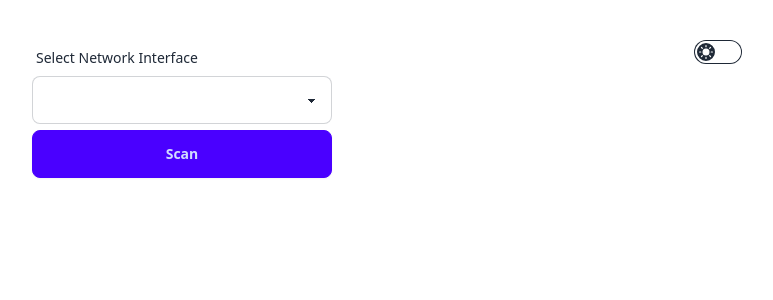
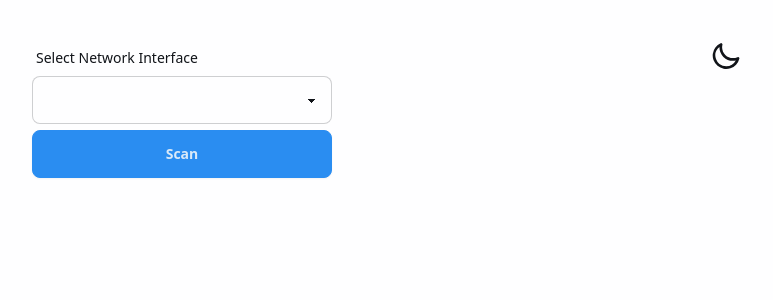
Before and after one commit to thewh1teagle/Ruscan, a React (Vite) app: page / in a window 1280 px wide. Shown: the top 300 px of the page, without its empty margins (458-1231 px from the left). Built offline with nearby package versions, Linux system fonts and the light colour scheme.

Commit message:
feat: add mui themes

```diff
--- a/index.html
+++ b/index.html
@@ -1,5 +1,5 @@
 <!doctype html>
-<html data-theme="" lang="en">
+<html lang="en">
   <head>
     <meta charset="UTF-8" />
     <link rel="icon" type="image/svg+xml" href="/logo.svg" />
--- a/package.json
+++ b/package.json
@@ -13,7 +13,7 @@
     "@tauri-apps/api": "^1.4.0",
     "react": "^18.2.0",
     "react-dom": "^18.2.0",
-    "theme-change": "^2.5.0"
+    "usehooks-ts": "^2.9.1"
   },
   "devDependencies": {
     "@tauri-apps/cli": "^1.4.0",
--- a/src/components/ScanField.tsx
+++ b/src/components/ScanField.tsx
@@ -23,7 +23,7 @@ export default function ScanField({ children }: { children: React.ReactNode }) {
 
     return (
         <div className="relative" onMouseEnter={() => setHover(true)} onMouseLeave={() => setHover(false)}>
-            <div className={cx("absolute -top-5 z-10 right-[50%] px-2 rounded-2xl translate-x-[50%]", active ? 'bg-green-500  text-base-100' : 'bg-slate-500 text-white', hover || active ? 'block' : 'hidden')}>
+            <div className={cx("absolute -top-5 z-10 right-[50%] px-2 rounded-2xl translate-x-[50%]", active ? 'bg-success  text-success-content' : '', hover || active ? 'block' : 'hidden')}>
                 {active ? (
                     <svg  xmlns="http://www.w3.org/2000/svg" fill="none" viewBox="0 0 24 24" stroke-width="1.5" stroke="currentColor" className="w-5 h-5">
                         <path stroke-linecap="round" stroke-linejoin="round" d="M4.5 12.75l6 6 9-13.5" />
@@ -32,7 +32,7 @@ export default function ScanField({ children }: { children: React.ReactNode }) {
             </div>
             <code
                 onClick={onClick}
-                className="px-2 py-[0.2px] cursor-pointer rounded-1xl mt-1 text-xs bg-secondary-content">
+                className="px-2 py-[0.2px] cursor-pointer rounded-sm text-base-content rounded-1xl mt-1 text-xs bg-base-300">
                 {limitString(children!.toString())}
             </code>
         </div>
--- a/src/components/ScanReport.tsx
+++ b/src/components/ScanReport.tsx
@@ -11,15 +11,12 @@ interface ScanReportProps {
 }
 export default function ScanReport({ hosts }: ScanReportProps) {
   return (
-    <ul role="list" className="divide-y divide-gray-100">
+    <ul role="list" className="divide-y divide-neutral">
       {hosts.map(host => (
         <li key={host.host} className="flex justify-between gap-x-6 py-5 flex-col text-center lg:flex-row items-center">
-
-        <div className="rounded-full w-3 h-3 bg-green-500" />
-
-
-
-
+          <div className="w-[500px] lg:w-[100px] flex items-center justify-center">
+            <div className="rounded-full w-3 h-3 bg-success" />
+          </div>
           <div className="min-w-0 flex-auto w-[500px] lg:w-[100px] overflow-auto">
             <p className="text-sm font-semibold leading-6 ">IP</p>
             <ScanField>{host.host}</ScanField>
--- a/src/components/ThemeToggle.tsx
+++ b/src/components/ThemeToggle.tsx
@@ -1,9 +1,30 @@
+import { useEffect } from 'react'
+import { useLocalStorage } from 'usehooks-ts'
+
+const systemIsDark = window.matchMedia && window.matchMedia('(prefers-color-scheme: dark)').matches
+
 export default function ThemeToggle() {
+    const [theme, setTheme] = useLocalStorage('theme', systemIsDark ? 'dark' : 'light')
+
+    useEffect(() => {
+      document.documentElement.setAttribute('data-theme', theme)
+    }, [theme])
+
+    function onChange() {
+      setTheme(theme === 'light' ? 'dark' : 'light')
+    }
+
     return (
-        <label className="cursor-pointer grid place-items-center">
-            <input type="checkbox" value="light" data-toggle-theme="dark,light" data-act-class="ACTIVECLASS" className="toggle theme-controller bg-base-content row-start-1 col-start-1 col-span-2"/>
-            <svg className="col-start-1 row-start-1 stroke-base-100 fill-base-100" xmlns="http://www.w3.org/2000/svg" width="14" height="14" viewBox="0 0 24 24" fill="none" stroke="currentColor" strokeWidth="2" strokeLinecap="round" strokeLinejoin="round"><circle cx="12" cy="12" r="5"/><path d="M12 1v2M12 21v2M4.2 4.2l1.4 1.4M18.4 18.4l1.4 1.4M1 12h2M21 12h2M4.2 19.8l1.4-1.4M18.4 5.6l1.4-1.4"/></svg>
-            <svg className="col-start-2 row-start-1 stroke-base-100 fill-base-100" xmlns="http://www.w3.org/2000/svg" width="14" height="14" viewBox="0 0 24 24" fill="none" stroke="currentColor" strokeWidth="2" strokeLinecap="round" strokeLinejoin="round"><path d="M21 12.79A9 9 0 1 1 11.21 3 7 7 0 0 0 21 12.79z"></path></svg>
-        </label>
+        <label className="swap swap-rotate">
+
+        {/* this hidden checkbox controls the state */}
+        <input checked={theme === 'dark'} onChange={onChange} type="checkbox"/>
+
+        {/* sun icon */}
+        <svg className="swap-on fill-current w-8 h-8" xmlns="http://www.w3.org/2000/svg" viewBox="0 0 24 24"><path d="M5.64,17l-.71.71a1,1,0,0,0,0,1.41,1,1,0,0,0,1.41,0l.71-.71A1,1,0,0,0,5.64,17ZM5,12a1,1,0,0,0-1-1H3a1,1,0,0,0,0,2H4A1,1,0,0,0,5,12Zm7-7a1,1,0,0,0,1-1V3a1,1,0,0,0-2,0V4A1,1,0,0,0,12,5ZM5.64,7.05a1,1,0,0,0,.7.29,1,1,0,0,0,.71-.29,1,1,0,0,0,0-1.41l-.71-.71A1,1,0,0,0,4.93,6.34Zm12,.29a1,1,0,0,0,.7-.29l.71-.71a1,1,0,1,0-1.41-1.41L17,5.64a1,1,0,0,0,0,1.41A1,1,0,0,0,17.66,7.34ZM21,11H20a1,1,0,0,0,0,2h1a1,1,0,0,0,0-2Zm-9,8a1,1,0,0,0-1,1v1a1,1,0,0,0,2,0V20A1,1,0,0,0,12,19ZM18.36,17A1,1,0,0,0,17,18.36l.71.71a1,1,0,0,0,1.41,0,1,1,0,0,0,0-1.41ZM12,6.5A5.5,5.5,0,1,0,17.5,12,5.51,5.51,0,0,0,12,6.5Zm0,9A3.5,3.5,0,1,1,15.5,12,3.5,3.5,0,0,1,12,15.5Z"/></svg>
+        {/* moon icon */}
+        <svg className="swap-off fill-current w-8 h-8" xmlns="http://www.w3.org/2000/svg" viewBox="0 0 24 24"><path d="M21.64,13a1,1,0,0,0-1.05-.14,8.05,8.05,0,0,1-3.37.73A8.15,8.15,0,0,1,9.08,5.49a8.59,8.59,0,0,1,.25-2A1,1,0,0,0,8,2.36,10.14,10.14,0,1,0,22,14.05,1,1,0,0,0,21.64,13Zm-9.5,6.69A8.14,8.14,0,0,1,7.08,5.22v.27A10.15,10.15,0,0,0,17.22,15.63a9.79,9.79,0,0,0,2.1-.22A8.11,8.11,0,0,1,12.14,19.73Z"/></svg>
+
+      </label>
     )
 }
--- a/tailwind.config.js
+++ b/tailwind.config.js
@@ -10,6 +10,55 @@ export default {
   },
   plugins: [require("daisyui")],
   daisyui: {
-    themes: ["light", "dark"],
-  }
+    themes: [
+      {
+        "dark": {
+          "color-scheme": "dark",
+          "primary": "#1565c0",
+          "primary-content": "#fff",
+          "secondary": "#7b1fa2",
+          "secondary-content": "#fff",
+          "accent": "#1F262E",
+          "accent-content": "#fff",
+          "neutral": "#556474",
+          "neutral-content": "#FEFEFF",
+          "base-100": "#111419",
+          "base-200": "#1E272E",
+          "base-300": "#1F272A",
+          "base-content": "#ffffff",
+          "info": "#01579b",
+          "info-content": "#ffffff",
+          "success": "#1b5e20",
+          "success-content": "#ffffff",
+          "warning": "#e65100",
+          "warning-content": "#ffffff",
+          "error": "#c62828",
+          "error-content": "#ffffff",
+        },
+        light: {
+          'color-scheme': 'light',
+          primary: '#2A8DF1',
+          'primary-content': '#D9E9F8',
+          secondary: '#7b1fa2',
+          'secondary-content': '#D9E9F8',
+          accent: '#0B6BCB',
+          'accent-content': '#D9E9F8',
+          neutral: '#303740',
+          'neutral-content': '#D9E9F8',
+          'base-100': '#FEFEFF',
+          'base-200': '#F5FAFF',
+          'base-300': '#E5F6FD',
+          'base-content': '#111419',
+          info: '#03a9f4',
+          'info-content': '#ffffff',
+          success: '#4caf50',
+          'success-content': '#ffffff',
+          warning: '#ff9800',
+          'warning-content': '#ffffff',
+          error: '#ef5350',
+          'error-content': '#ffffff',
+        },
+      },
+    ],
+  },
 }
```
Also changed, not shown: 1 other file (tests, documents, lock files or other folders).
